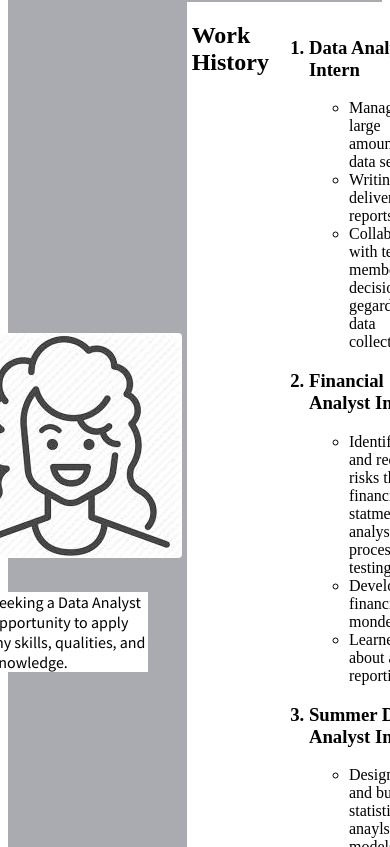
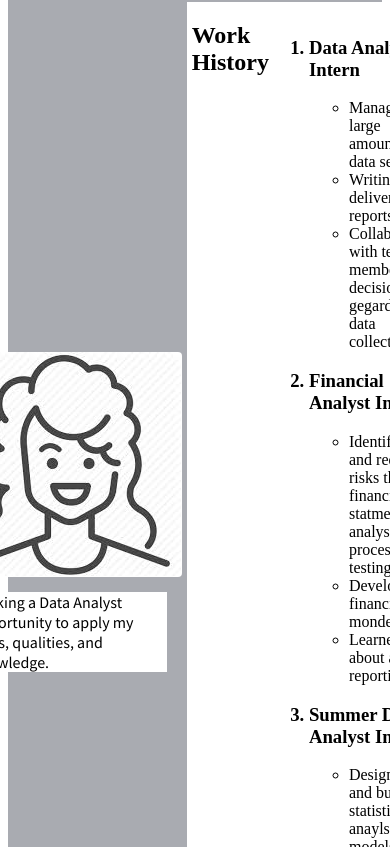
Before and after one commit to i-giron/i-giron.github.io, a plain HTML site: page Assignment_1/index.html in a window 390 px wide. Shown: the part 253-1100 px from the top of the page. Drawn offline with Linux system fonts and the light colour scheme.

Commit message:
Update styles.css

```diff
--- a/css/styles.css
+++ b/css/styles.css
@@ -20,7 +20,8 @@
     font-family: 'Source Sans Pro', sans-serif;
     background-color:#FFFFFF;
     flex-flow:column wrap;
-    margin: 15%;
+    padding: 5 px;
+    margin: 15px;
 }
 .image {
     width: 300 px;
@@ -32,6 +33,7 @@
 .image-body {
     display:flex;
     flex-flow: row wrap;
+    justify-content: center;
     width: 300 px;
     border-radius: 4px;
     flex: 1;
@@ -77,7 +79,7 @@
     .image-description {
         font-family: 'Source Sans Pro', sans-serif;
         background-color:#FFFFFF;
-        align-self: center;
+        flex-direction: row;
     }
     .image {
         display: flex;
```
